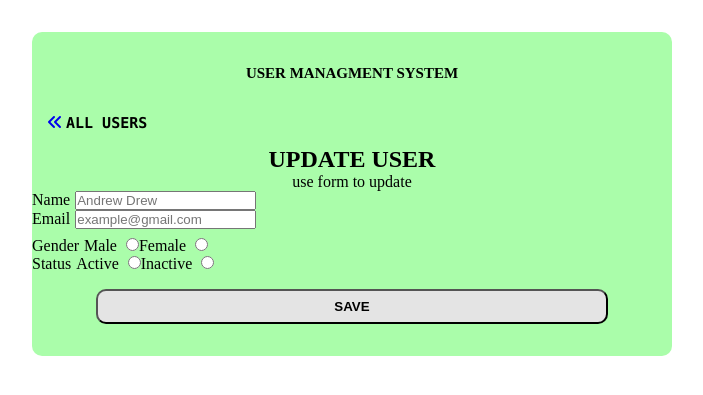
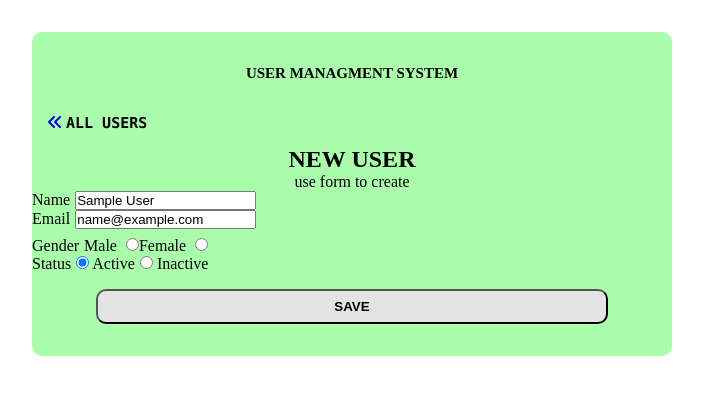
Before and after one commit to Pliupelis/crudapp, a Node server app: page /update-user?id=600000000000000000000001 in a window 1280 px wide. Shown: the top 395 px of the page, without its empty margins (288-991 px from the left). Run offline with Node 20, Linux system fonts and the light colour scheme; tables that the repository leaves empty hold one stand-in row (values such as "Sample post"); some libraries are stand-ins or nearby versions.

Commit message:
functionallity completed

```diff
--- /dev/null
+++ b/assets/js/index.js
@@ -0,0 +1,45 @@
+$("#add_user").submit(function(event){
+    alert("data inserted succ")
+})
+$("#update_user").submit(function(event){
+    event.preventDefault();
+
+    var unindexed_array = $(this).serializeArray();
+    var data = {}
+
+    $.map(unindexed_array, function(n, i){
+        data[n['name']] = n['value']
+    })
+
+
+    var request = {
+        "url" : `http://localhost:3000/api/users/${data.id}`,
+        "method" : "PUT",
+        "data" : data
+    }
+
+    $.ajax(request).done(function(response){
+        alert("Data Updated Successfully!");
+    })
+
+})
+
+if(window.location.pathname == "/"){
+    $ondelete = $(".table tbody td a.icon");
+    $ondelete.click(function(){
+        var id = $(this).attr("data-id")
+
+        var request = {
+            "url" : `http://localhost:3000/api/users/${id}`,
+            "method" : "DELETE"
+        }
+
+        if(confirm("Do you really want to delete this record?")){
+            $.ajax(request).done(function(response){
+                alert("Data Deleted Successfully!");
+                location.reload();
+            })
+        }
+
+    })
+}
--- a/server/controller/controller.js
+++ b/server/controller/controller.js
@@ -21,7 +21,8 @@ exports.create = (req, res)=>{
     user
         .save(user)
         .then(data =>{
-            res.send(data)
+
+            res.redirect('/add-user')
         })
         .catch(err=>{
             res.status(500).send({
@@ -50,45 +51,47 @@ exports.find = (req, res)=>{
     })
     .catch(err=>{
         res.status(500).send({
-            message: err.message || "error on find"
-        })
+            message: err.message || "error on find"})
     })
     }
 }
 exports.update = (req, res)=>{
     if(!req.body){
-        res.status(200)
-            .send({message: "dont leave empty"})
+        return res
+            .status(400)
+            .send({ message : "Data to update can not be empty"})
     }
-    const id = req.params.id
-    userdb.findByIdAndUpdate(id, req.body)
-            .then(data=>{
+
+    const id = req.params.id;
+    userdb.findByIdAndUpdate(id, req.body, { useFindAndModify: false})
+        .then(data => {
             if(!data){
-                    res.status(400)
-                        .send({message: "user not found"})
+                res.status(404).send({ message : `Cannot Update user with ${id}. Maybe user not found!`})
             }else{
                 res.send(data)
             }
         })
-            .catch(err=>{
-                res.status(500)
-                    .send({message:"update failed"})
+        .catch(err =>{
+            res.status(500).send({ message : "Error Update user information"})
         })
 }
+
 exports.delete = (req, res)=>{
-    const id = req.params.id
+    const id = req.params.id;
 
     userdb.findByIdAndDelete(id)
-    .then(data=>{
+        .then(data => {
             if(!data){
-            res.status(404)
-                .send({message: "id wrong?"})
+                res.status(404).send({ message : `Cannot Delete with id ${id}. Maybe id is wrong`})
             }else{
-            res.send({message: "deleted successfuly"})
+                res.send({
+                    message : "User was deleted successfully!"
+                })
             }
         })
-    .catch(err=>{
-        res.status(500)
-            .send({message: "delete failed"})
-    })
+        .catch(err =>{
+            res.status(500).send({
+                message: "Could not delete User with id=" + id
+            });
+        });
 }
--- a/server/model/model.js
+++ b/server/model/model.js
@@ -7,8 +7,7 @@ name: {
 },
 email: {
     type: String,
-    required: true,
-    unique: true
+    sparse: true
 },
 gender: String,
 status: String
--- a/server/services/render.js
+++ b/server/services/render.js
@@ -4,17 +4,21 @@ exports.homeRoutes = (req, res)=>{
     axios.get('http://localhost:3000/api/users')
     .then(function(response){
         res.render('index', {users:response.data})
-        console.log(response.data)
-
     })
     .catch(err=>{
         res.send(err)
         })
     }
-exports.add_user=(req, res)=>{
+exports.add_user = (req, res)=>{
     res.render('user')
 }
 
-exports.update_user=(req, res)=>{
-    res.render('update_user')
+exports.update_user = (req, res) =>{
+    axios.get('http://localhost:3000/api/users', { params : { id : req.query.id }})
+        .then(function(userdata){
+            res.render("update_user", { user : userdata.data})
+        })
+        .catch(err =>{
+            res.send(err);
+        })
 }
--- a/views/include/_footer.ejs
+++ b/views/include/_footer.ejs
@@ -1,3 +1,6 @@
 </div>
+<script src="https://cdnjs.cloudflare.com/ajax/libs/jquery/3.6.0/jquery.min.js" integrity="sha512-894YE6QWD5I59HgZOGReFYm4dnWc1Qt5NtvYSaNcOP+u1T9qYdvdihz0PPSiiqn/+/3e7Jo4EaG7TubfWGUrMQ==" crossorigin="anonymous" referrerpolicy="no-referrer"></script>
+<script src="/js/index.js"></script>
 </body>
+
 </html>
--- a/views/include/_form.ejs
+++ b/views/include/_form.ejs
@@ -1,5 +1,5 @@
-<form action="/" method="POST" id="updateUser">
-    <div id="add_user">
+<form action="/api/users" method="POST" id="add_user">
+    <div id="new_user">
         <div class="form-group">
             <label for="name">Name</label>
             <input type="hidden" name="id" value="">
@@ -23,12 +23,12 @@
         <div class="form-group">
             <label for="gender">Status</label>
             <div class="radio">
+                <input type="radio" name="status" value="active">
                 <label for="gender">Active</label>
-                <input type="radio" name="gender" value="active">
             </div>
             <div class="radio">
+                <input type="radio" name="status" value="inactive">
                 <label for="gender">Inactive</label>
-                <input type="radio" name="gender" value="inactive">
             </div>
         </div>
         <div class="form-group">
--- a/views/include/_show.ejs
+++ b/views/include/_show.ejs
@@ -6,10 +6,10 @@
     <td><%= users[i].gender %></td>
     <td><%= users[i].status %></td>
     <td>
-        <a href="/update-user" class="btn icon">
+        <a href="/update-user?id=<%= users[i]._id %>" class="btn">
             <span class="text"><i class="fas fa-user-edit"></i></span>
         </a>
-        <a class="btn icon">
+        <a class="btn icon" data-id=<%= users[i]._id%> >
             <span class="text"><i class="fas fa-trash"></i></span>
         </a>
     </td>
--- a/views/index.ejs
+++ b/views/index.ejs
@@ -21,3 +21,4 @@
     </form>
 </div>
 </main>
+<%- include('include/_footer') %>
--- a/views/update_user.ejs
+++ b/views/update_user.ejs
@@ -7,10 +7,50 @@
         </a>
     </div>
     <div class="form">
-        <h2 class="text">UPDATE USER</h2>
-        <span>use form to update</span>
+        <h2 class="text">NEW USER</h2>
+        <span>use form to create</span>
     </div>
-    <%- include('include/_form') %>
+    <div class="form">
+    </div>
+    <form method="POST" id="update_user">
+        <div id="add_user">
+            <div class="form-group">
+                <label for="name">Name</label>
+                <input type="hidden" name="id" value="<%= user._id %>">
+                <input type="text" name="name" value="<%= user.name %>" placeholder="Andrew Drew">
+            </div>
+            <div class="form-group">
+                <label for="email">Email</label>
+                <input type="text" name="email" value="<%= user.email %>" placeholder="example@gmail.com">
+            </div>
+            <div class="form-group">
+                <label for="gender">Gender</label>
+                <div class="radio">
+                    <label for="gender">Male</label>
+                    <input type="radio" name="gender" value="male"<%= user.gender == 'male' ? 'checked' : '' %>>
+                </div>
+                <div class="radio">
+                    <label for="gender">Female</label>
+                    <input type="radio" name="gender" value="female" <%= user.gender == 'female' ? 'checked' : '' %>>
+                </div>
+            </div>
+            <div class="form-group">
+                <label for="gender">Status</label>
+                <div class="radio">
+                    <input type="radio" name="status" value="active" <%= user.status == 'active' ? 'checked' : '' %>>
+                    <label for="gender">Active</label>
+                </div>
+                <div class="radio">
+                    <input type="radio" name="status" value="inactive" <%= user.status == 'inactive' ? 'checked' : '' %>>
+                    <label for="gender">Inactive</label>
+                </div>
+            </div>
+            <div class="form-group">
+                <button type="submit" class="btn">SAVE</button>
+            </div>
+
+        </div>
+     </form>
  </div>
 </main>
 </div>
```
Lines whose indentation alone changed are shown as unchanged.
